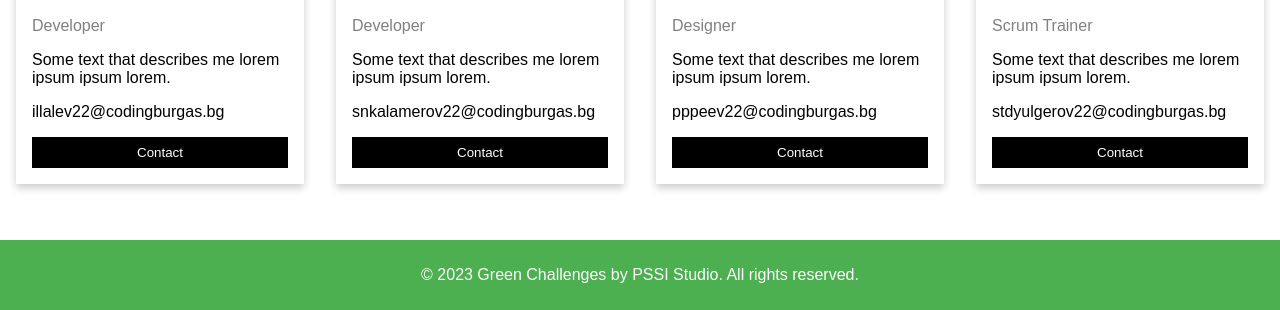
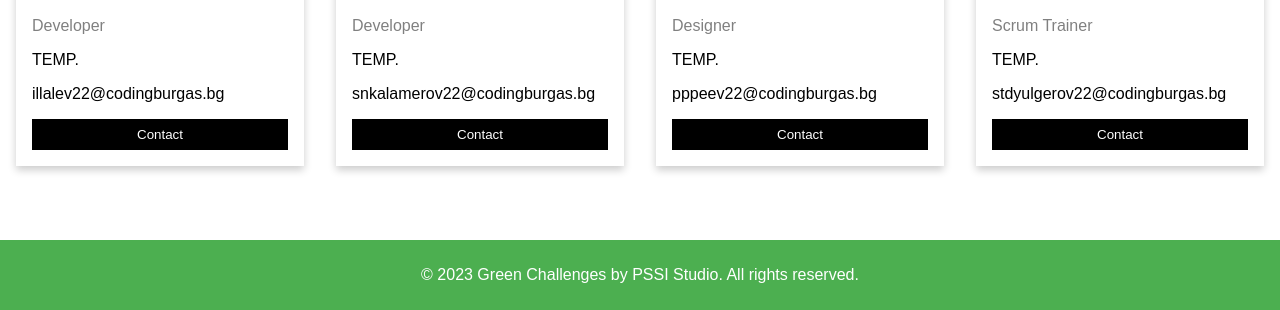
Before and after one commit to STDyulgerov22/PSSI, a plain HTML site: page Pages/team.html in a window 1280 px wide. Shown: the part 490-800 px from the top of the page. Drawn offline with Linux system fonts and the light colour scheme.

Commit message:
Team page description text changed

```diff
--- a/Pages/team.html
+++ b/Pages/team.html
@@ -31,7 +31,7 @@
       <div class="container">
         <h2>Ivaylo Lalev</h2>
         <p class="title">Developer</p>
-        <p>Some text that describes me lorem ipsum ipsum lorem.</p>
+        <p>TEMP.</p>
         <p>illalev22@codingburgas.bg</p>
         <p><button class="button">Contact</button></p>
       </div>
@@ -44,7 +44,7 @@
       <div class="container">
         <h2>Simeon Kalamerov</h2>
         <p class="title">Developer</p>
-        <p>Some text that describes me lorem ipsum ipsum lorem.</p>
+        <p>TEMP.</p>
         <p>snkalamerov22@codingburgas.bg</p>
         <p><button class="button">Contact</button></p>
       </div>
@@ -57,7 +57,7 @@
       <div class="container">
         <h2>Pavlin Peev</h2>
         <p class="title">Designer</p>
-        <p>Some text that describes me lorem ipsum ipsum lorem.</p>
+        <p>TEMP.</p>
         <p>pppeev22@codingburgas.bg</p>
         <p><button class="button">Contact</button></p>
       </div>
@@ -70,7 +70,7 @@
       <div class="container">
         <h2>Stiliyan Dulgerov</h2>
         <p class="title">Scrum Trainer</p>
-        <p>Some text that describes me lorem ipsum ipsum lorem.</p>
+        <p>TEMP.</p>
         <p>stdyulgerov22@codingburgas.bg</p>
         <p><button class="button">Contact</button></p>
       </div>
```
